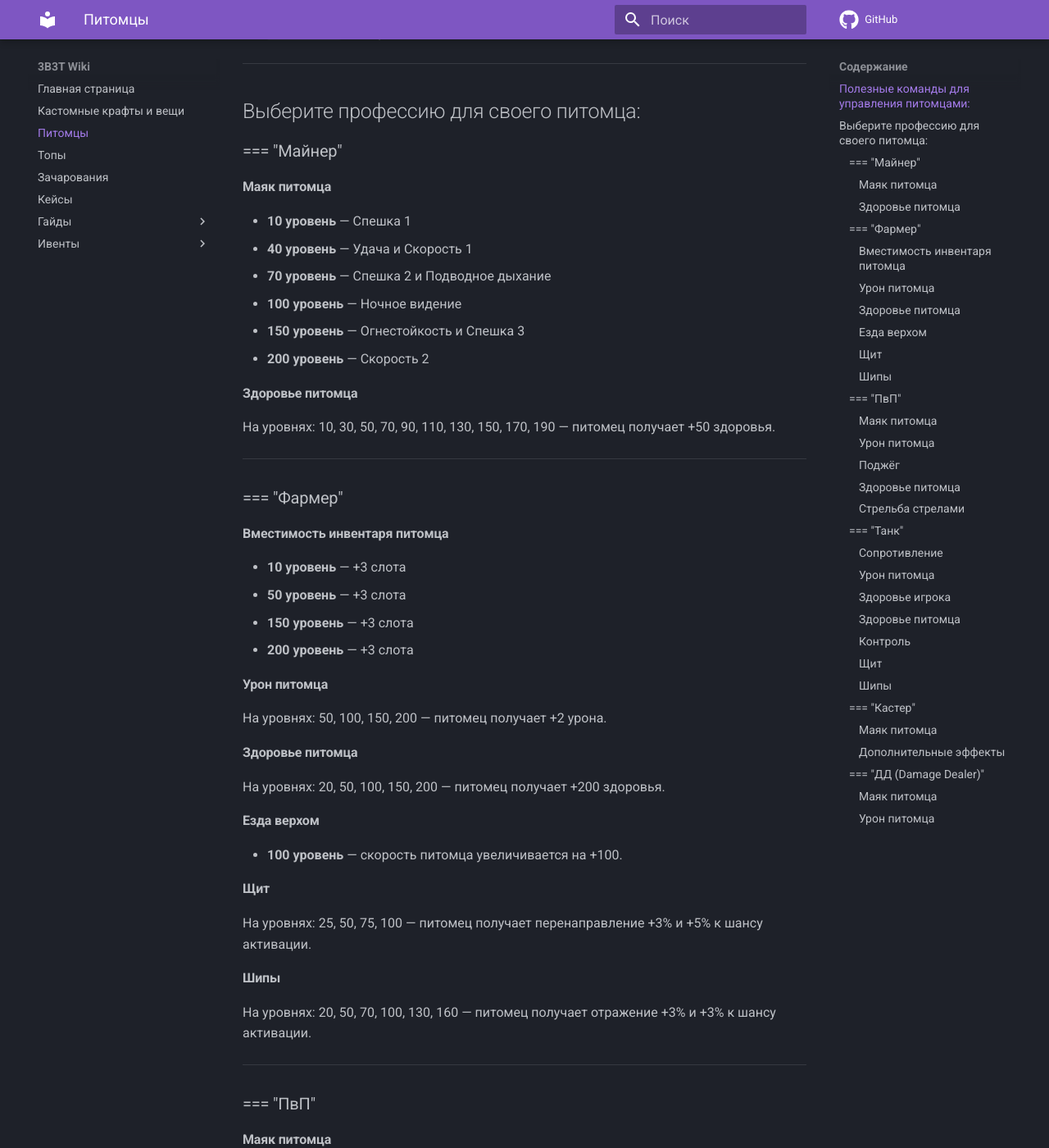
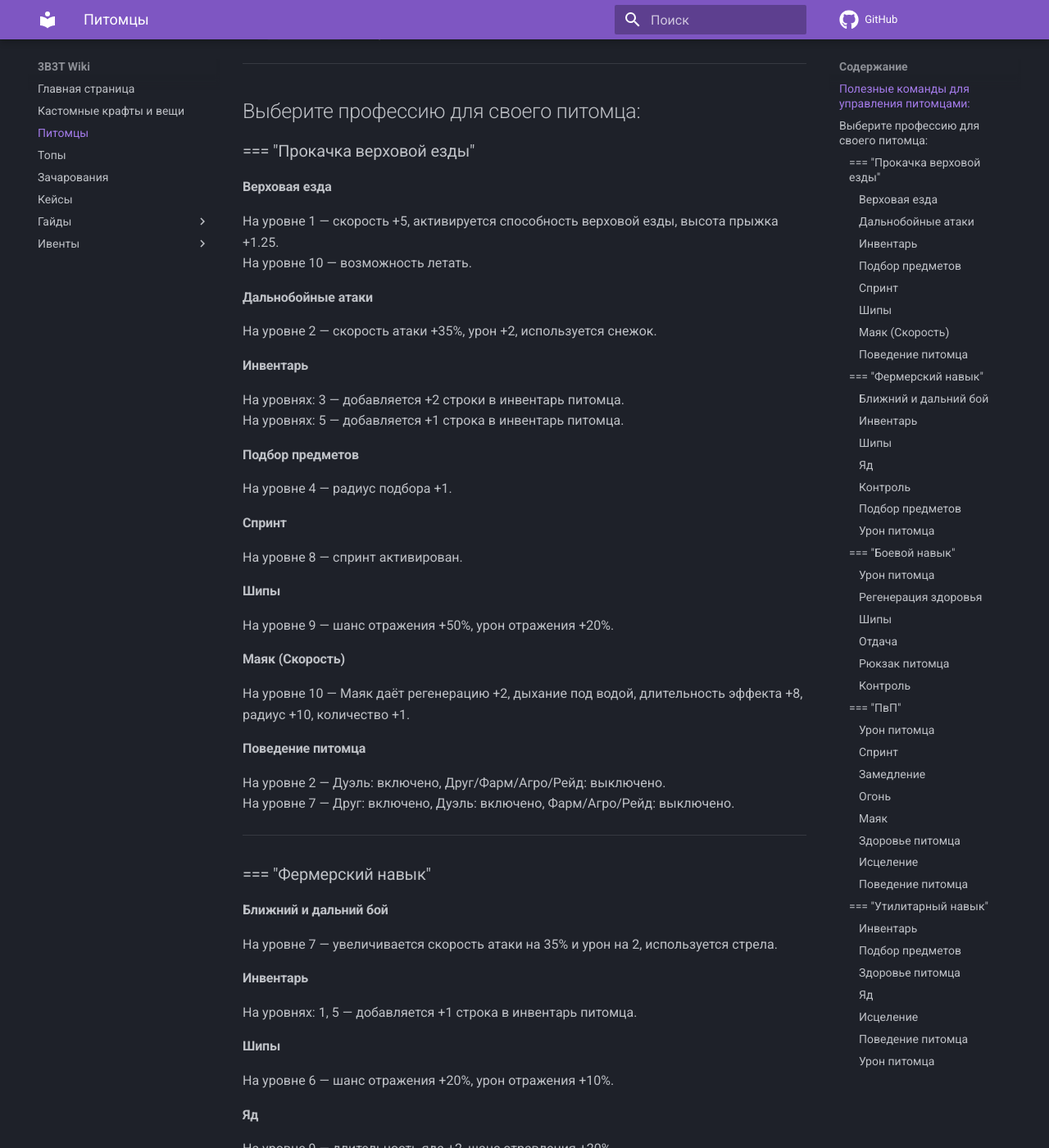
Before and after one commit to 3B3TServer/Docs, an MkDocs documentation site: the page built from docs/pets.md, in a window 1280 px wide and 1400 px high, scrolled down 850 px. Shown: the whole window at 82% size. Built offline with MkDocs 1.6.1 and Material for MkDocs 9.7.7, drawn with Linux system fonts in a browser that asks for light colours; comment, search, counter and statistics services are not loaded; some of the changed text lies outside the part shown.

Commit message:
ва
ываыва

```diff
--- a/docs/pets.md
+++ b/docs/pets.md
@@ -25,139 +25,141 @@
 
 ## Выберите профессию для своего питомца:
 
-### === "Майнер"
+### === "Прокачка верховой езды"
 
-#### **Маяк питомца**
+#### **Верховая езда**
+На уровне 1 — скорость +5, активируется способность верховой езды, высота прыжка +1.25.
+На уровне 10 — возможность летать.
 
-- **10 уровень** — Спешка 1
-- **40 уровень** — Удача и Скорость 1
-- **70 уровень** — Спешка 2 и Подводное дыхание
-- **100 уровень** — Ночное видение
-- **150 уровень** — Огнестойкость и Спешка 3
-- **200 уровень** — Скорость 2
+#### **Дальнобойные атаки**
+На уровне 2 — скорость атаки +35%, урон +2, используется снежок.
 
-#### **Здоровье питомца**
+#### **Инвентарь**
+На уровнях: 3 — добавляется +2 строки в инвентарь питомца.
+На уровнях: 5 — добавляется +1 строка в инвентарь питомца.
 
-На уровнях: 10, 30, 50, 70, 90, 110, 130, 150, 170, 190 — питомец получает +50 здоровья.
+#### **Подбор предметов**
+На уровне 4 — радиус подбора +1.
+
+#### **Спринт**
+На уровне 8 — спринт активирован.
+
+#### **Шипы**
+На уровне 9 — шанс отражения +50%, урон отражения +20%.
+
+#### **Маяк (Скорость)**
+На уровне 10 — Маяк даёт регенерацию +2, дыхание под водой, длительность эффекта +8, радиус +10, количество +1.
+
+#### **Поведение питомца**
+На уровне 2 — Дуэль: включено, Друг/Фарм/Агро/Рейд: выключено.
+На уровне 7 — Друг: включено, Дуэль: включено, Фарм/Агро/Рейд: выключено.
 
 ---
 
-### === "Фармер"
+### === "Фермерский навык"
 
-#### **Вместимость инвентаря питомца**
+#### **Ближний и дальний бой**
+На уровне 7 — увеличивается скорость атаки на 35% и урон на 2, используется стрела.
 
-- **10 уровень** — +3 слота
-- **50 уровень** — +3 слота
-- **150 уровень** — +3 слота
-- **200 уровень** — +3 слота
+#### **Инвентарь**
+На уровнях: 1, 5 — добавляется +1 строка в инвентарь питомца.
+
+#### **Шипы**
+На уровне 6 — шанс отражения +20%, урон отражения +10%.
+
+#### **Яд**
+На уровне 9 — длительность яда +2, шанс отравления +20%.
+
+#### **Контроль**
+На уровне 8 — контроль активирован.
+
+#### **Подбор предметов**
+На уровнях: 2 — радиус подбора +1.
+На уровнях: 10 — радиус подбора +5.
 
 #### **Урон питомца**
+На уровне 3 — питомец получает +2 урона.
+На уровне 5 — питомец получает +0.5 урона.
 
-На уровнях: 50, 100, 150, 200 — питомец получает +2 урона.
+---
 
-#### **Здоровье питомца**
+### === "Боевой навык"
 
-На уровнях: 20, 50, 100, 150, 200 — питомец получает +200 здоровья.
+#### **Урон питомца**
+На уровнях: 1, 3, 6, 8 — питомец получает +1.5 урона.
 
-#### **Езда верхом**
-
-- **100 уровень** — скорость питомца увеличивается на +100.
-
-#### **Щит**
-
-На уровнях: 25, 50, 75, 100 — питомец получает перенаправление +3% и +5% к шансу активации.
+#### **Регенерация здоровья**
+На уровне 2 — питомец получает +1 здоровье.
+На уровне 4 — питомец получает +2 здоровья.
 
 #### **Шипы**
+На уровне 5 — шанс отражения +10%, урон отражения +15%.
+На уровне 9 — дополнительный шанс отражения +8%.
 
-На уровнях: 20, 50, 70, 100, 130, 160 — питомец получает отражение +3% и +3% к шансу активации.
+#### **Отдача**
+На уровне 10 — шанс отброса +15%.
+
+#### **Рюкзак питомца**
+На уровне 6 — добавляется +1 строка в инвентарь питомца.
+
+#### **Контроль**
+На уровне 7 — контроль активирован.
 
 ---
 
 ### === "ПвП"
 
-#### **Маяк питомца**
+#### **Урон питомца**
+На уровнях: 1, 2 — питомец получает +1.5 урона.
+На уровне 5 — питомец получает +0.5 урона.
 
-- **20 уровень** — Сила 1
-- **50 уровень** — Сопротивление 1
-- **70 уровень** — Сила 2
-- **120 уровень** — Скорость 1
-- **150 уровень** — Огнестойкость
-- **200 уровень** — Невидимость
+#### **Спринт**
+На уровне 4 — спринт активирован.
 
-#### **Урон питомца**
+#### **Замедление**
+На уровне 4 — длительность замедления +2, шанс замедления +10%.
+На уровне 9 — длительность замедления +1, шанс замедления +5%.
 
-На уровнях: 40, 80, 120, 160 — питомец получает +2 урона.
+#### **Огонь**
+На уровне 5 — длительность огня +3, шанс поджога +15%.
 
-#### **Поджёг**
-
-На уровнях: 30, 60, 90, 150, 200 — увеличивается длительность эффекта и шанс поджога.
+#### **Маяк**
+На уровне 7 — Маяк даёт сопротивление +1, силу +1, длительность эффекта +8, радиус +5, количество +1.
+На уровне 10 — Маяк даёт сопротивление +1, силу +1, длительность эффекта +2, радиус +5, количество +1.
 
 #### **Здоровье питомца**
+На уровне 9 — питомец получает +5 здоровья.
 
-На уровнях: 10, 30, 50, 70, 90, 110, 130, 150, 170, 190 — питомец получает +15 здоровья.
+#### **Исцеление**
+На уровне 8 — таймер исцеления +60 секунд, питомец восстанавливает +4 здоровья.
 
-#### **Стрельба стрелами**
-
-На уровнях: 10, 70, 150 — питомец получает +2 урона.
+#### **Поведение питомца**
+На уровне 3 — Друг: включено, Дуэль: включено, Фарм/Агро/Рейд: выключено.
 
 ---
 
-### === "Танк"
+### === "Утилитарный навык"
 
-#### **Сопротивление**
+#### **Инвентарь**
+На уровнях: 1, 3, 5, 7 — добавляется +1 строка в инвентарь питомца.
+На уровне 10 — добавляется +2 строки в инвентарь питомца.
 
-- **50 уровень** — Сопротивление 1
-- **100 уровень** — Сопротивление 2
+#### **Подбор предметов**
+На уровнях: 6, 9 — радиус подбора +1.
+
+#### **Здоровье питомца**
+На уровне 2 — питомец получает +1.5 здоровья.
+На уровне 5 — питомец получает +3 здоровья.
+На уровне 8 — питомец получает +5 здоровья.
+
+#### **Яд**
+На уровне 4 — длительность яда +3, шанс отравления +15%.
+
+#### **Исцеление**
+На уровне 2 — таймер исцеления +45 секунд, питомец восстанавливает +2 здоровья.
+
+#### **Поведение питомца**
+На уровне 4 — Дуэль: включено, Друг/Фарм/Агро/Рейд: выключено.
 
 #### **Урон питомца**
-
-На уровнях: 20, 50, 100, 150, 200 — питомец получает +2 урона.
-
-#### **Здоровье игрока**
-
-- **30 уровень** — +1 здоровья
-- **60 уровень** — +2 здоровья
-
-#### **Здоровье питомца**
-
-На уровнях: 10, 20, 30, 40, 50, 60, 70, 80, 90, 100 — питомец получает +150 здоровья.
-
-#### **Контроль**
-
-Открывается с 60 уровня.
-
-#### **Щит**
-
-На уровнях: 10, 30, 50, 70, 90, 120, 150, 200 — питомец получает перенаправление и увеличение шанса активации.
-
-#### **Шипы**
-
-На уровнях: 30, 50, 70, 100, 130, 160, 200 — питомец получает отражение.
-
----
-
-### === "Кастер"
-
-#### **Маяк питомца**
-
-- **40 уровень** — Огнестойкость
-- **70 уровень** — Скорость 2
-- **100 уровень** — Регенерация 1
-
-#### **Дополнительные эффекты**
-
-- **Поджог**, **медлительность**, **иссушение** — накладываются на игроков и увеличиваются с уровнями.
-
----
-
-### === "ДД (Damage Dealer)"
-
-#### **Маяк питомца**
-
-- **30 уровень** — Скорость 1 и Сила 1
-- **120 уровень** — Сила 2
-- **150 уровень** — Сила 3 и Огнестойкость
-
-#### **Урон питомца**
-
-На уровнях: 20, 40, 60, 80, 100, 120, 140, 160, 180, 200 — питомец получает увеличение урона.
+На уровне 4 — питомец получает +1.5 урона.
```
